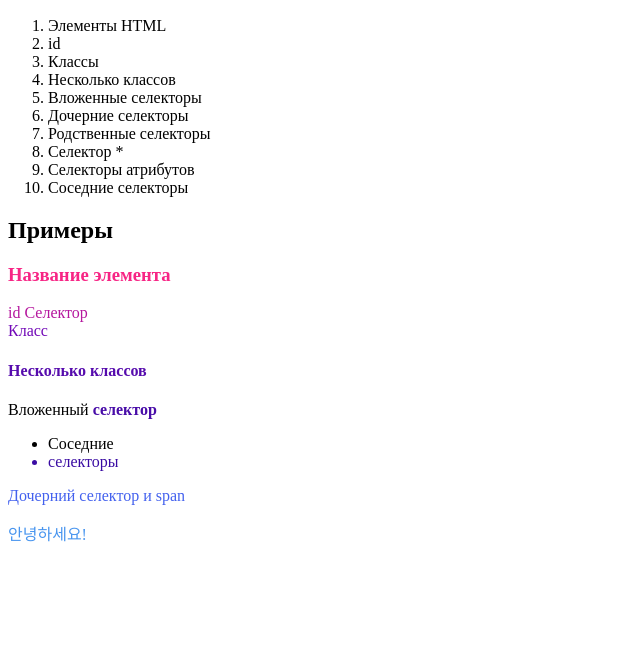
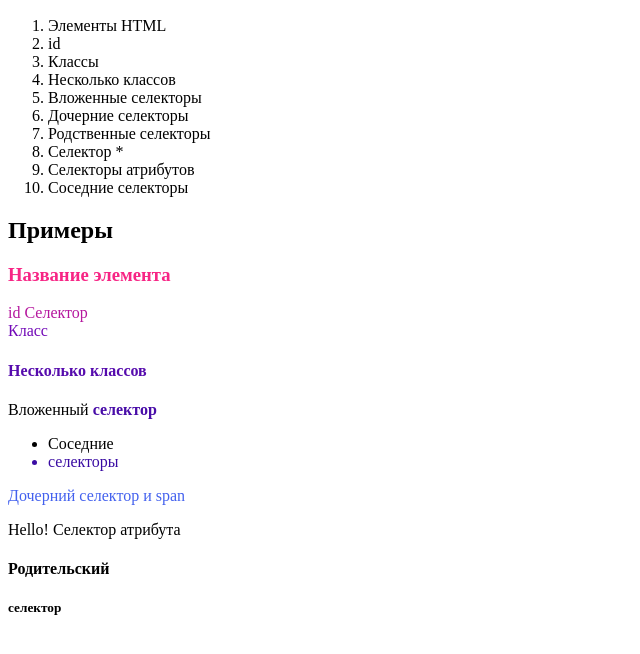
Before and after one commit to YefIryne/hw3, a plain HTML site: page index.html in a window 1280 px wide. Shown: the part 110-764 px from the top of the page, without its empty margins (0-640 px from the left). Drawn offline with Linux system fonts and the light colour scheme.

Commit message:
Update index.html

```diff
--- a/index.html
+++ b/index.html
@@ -38,6 +38,8 @@
             <span>и span</span>
         </span>
     </div>
-    <p lang="korean">안녕하세요!</p>
+    <p lang="eng">Hello! Селектор атрибута</p>
+    <h4>Родительский</h4>
+    <h5>селектор</h5>
 </body>
 </html>
```
